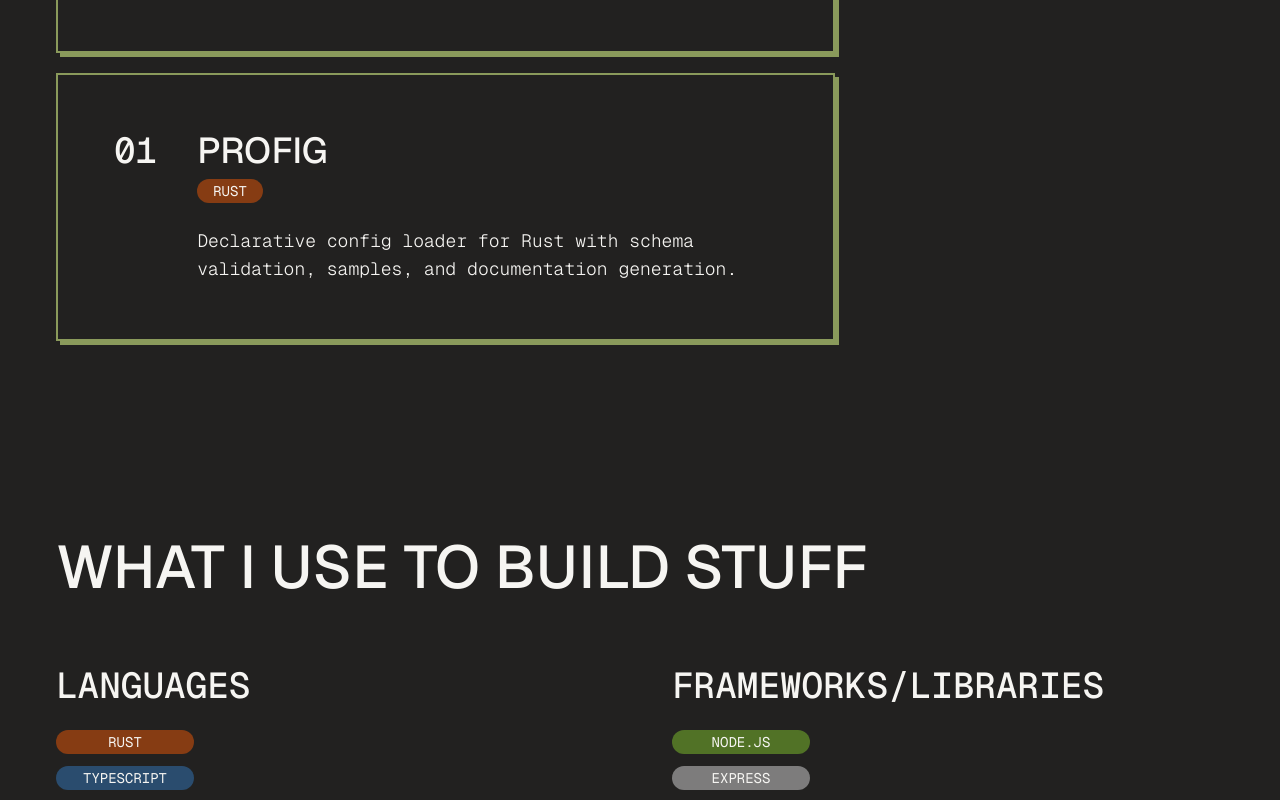
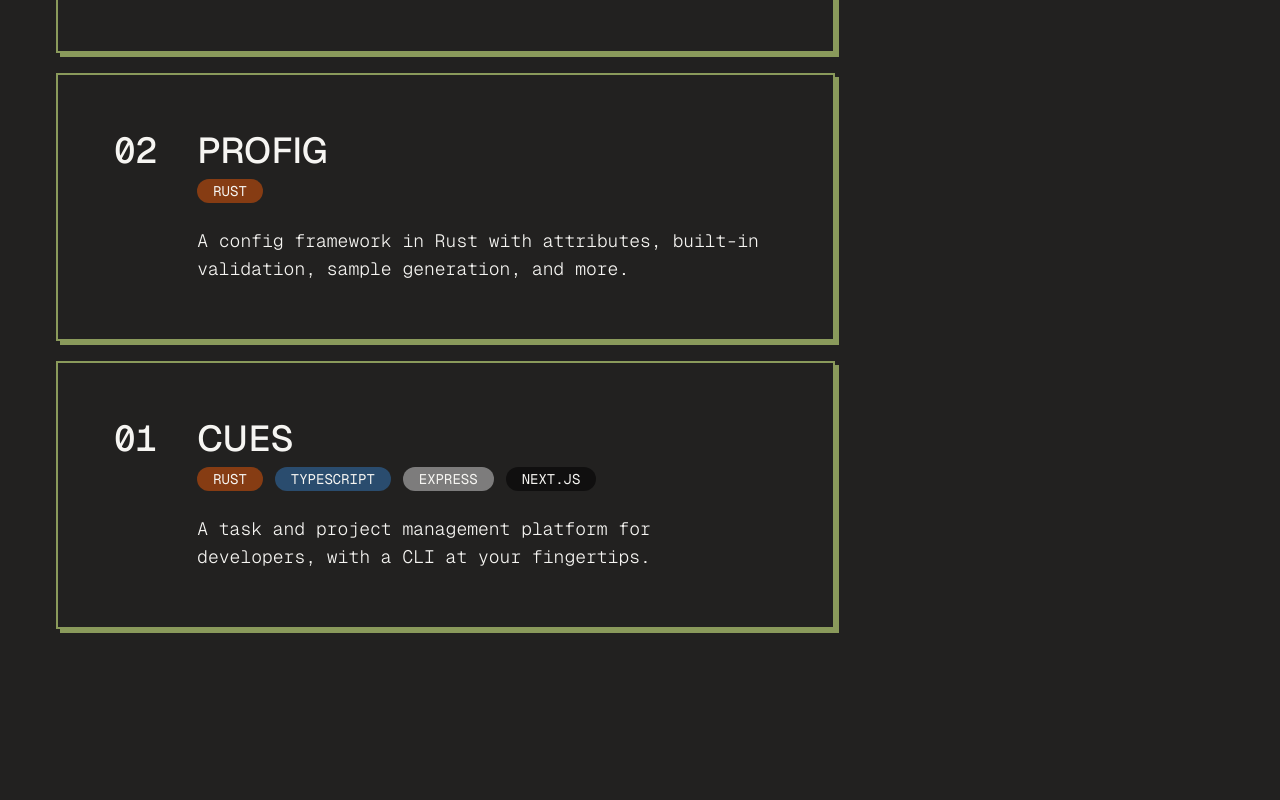
Before and after one commit to aether-flux/portfolio-v2, a Next.js app: page / in a window 1280 px wide. Shown: the part 1260-2060 px from the top of the page. Built offline with nearby package versions, Linux system fonts and the light colour scheme.

Commit message:
content: add project cues

```diff
--- /dev/null
+++ b/content/projects/cues.md
@@ -0,0 +1,30 @@
+Cues is a task and project management platform built for devs. It comes with a CLI to manage your tasks efficiently from your home turf (terminal), while also providing a web UI for those who prefer that.
+
+# The Reason
+I always liked Linear and wanted to use a platform like that to track my projects and tasks efficiently and keep track of my progress and upcoming plans. However, I found there was too much friction since I needed to switch from my terminal, go to my browser, and open the dashboard, just to mark a task done or create a new one. So I thought, "what if I make a CLI for managing tasks and projects which are synced with a web version?". And that's how Cues was born.
+
+# What It Does
+- A CLI with all the commands to manage your tasks and projects (visit the [CLI repo](https://github.com/aether-flux/cues-cli) for more info)
+- A web interface with a pleasant UI for managing your tasks visually
+- All tasks being automatically synced, ensuring no discrepancies between your local and website tasks
+
+# Technical Design
+- Rust for building a fast and pleasant-to-use CLI
+- Uses keyrings for storing authentication details locally when using the CLI
+- Next.js for designing and building the frontend
+- [Rensa](./rensa) (my own framework 👀) for writing an efficient backend
+
+# Challenges
+- Making authentication work across Web and CLI
+- Keeping the CLI fast and pleasant to use
+
+# Links
+## GitHub
+- [Frontend Repo](https://github.com/aether-flux/cues-web)
+- [Backend Repo](https://github.com/aether-flux/cues-backend)
+- [CLI Repo](https://github.com/aether-flux/cues-cli)
+
+# Images
+![Cues-1](/projects/cues/cues1.png)
+![Cues-2](/projects/cues/cues2.png)
+![Cues-3](/projects/cues/cues3.png)
--- a/content/projects/profig.md
+++ b/content/projects/profig.md
@@ -37,7 +37,7 @@
 
 This design leverages Rust's procedural macros to automatically generate parsing, validation, and documentation logic from the struct definition.
 
-# Challenges and Learnings
+# Challenges
 - Exploring procedural macros beefed up my understanding of compile-time code generation.
 - Balancing ergonomic API design with strict validation rules was an interesting trade-off.
 - Building support for multiple formats (TOML/JSON/YAML) clarified how feature flags can shape flexible dependency graphs.
--- a/data/projects.js
+++ b/data/projects.js
@@ -1,8 +1,15 @@
 export const projects = [
+  {
+    slug: 'cues',
+    title: 'Cues',
+    subtitle: "A task and project management platform for developers, with a CLI at your fingertips.",
+    tags: ["rust", "typescript", "express", "next.js"],
+    link: "https://github.com/aether-flux/cues-web",
+  },
   {
     slug: 'profig',
     title: 'Profig',
-    subtitle: "Declarative config loader for Rust with schema validation, samples, and documentation generation.",
+    subtitle: "A config framework in Rust with attributes, built-in validation, sample generation, and more.",
     tags: ['rust'],
     link: 'https://github.com/aether-flux/profig',
   },
```
